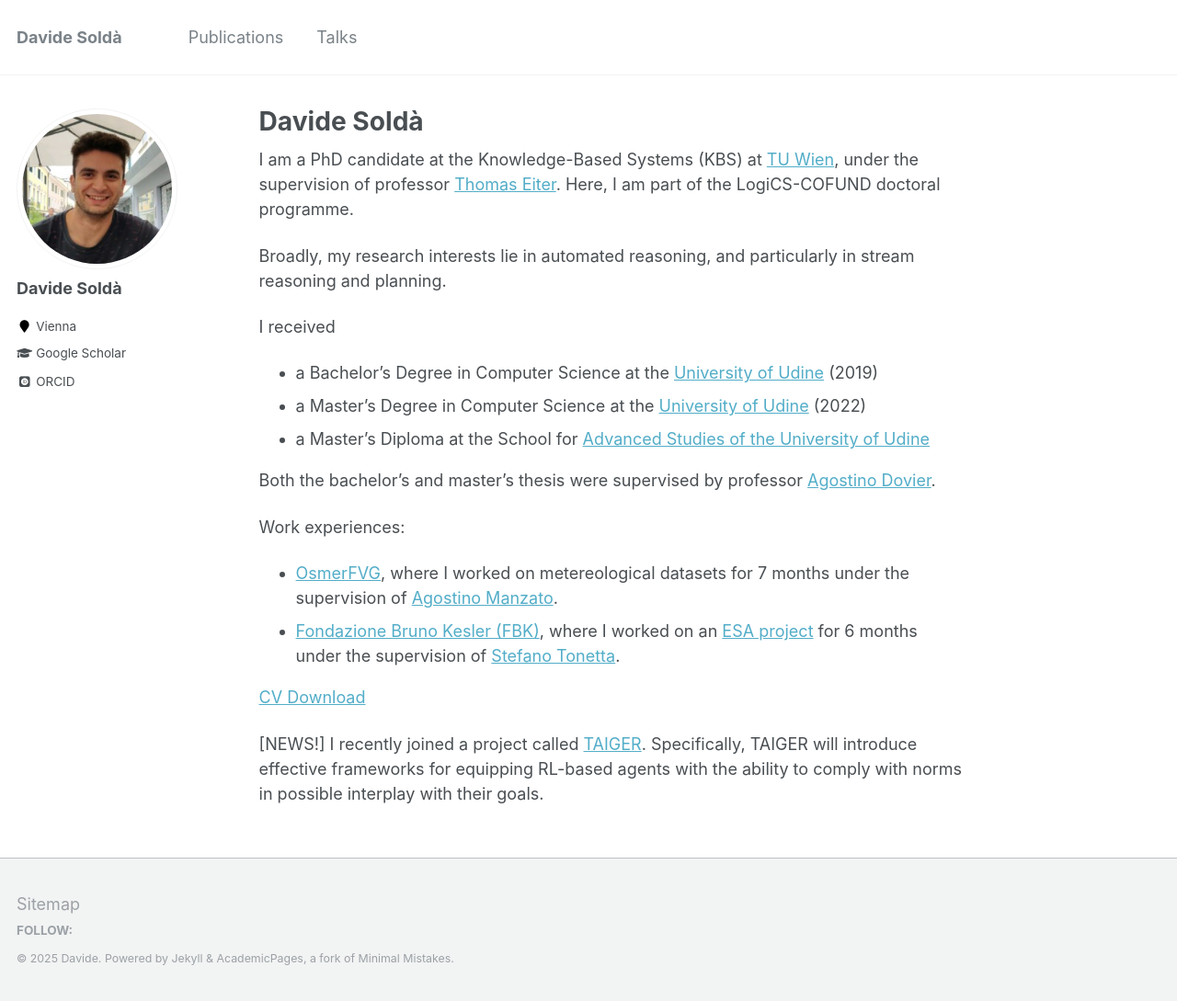
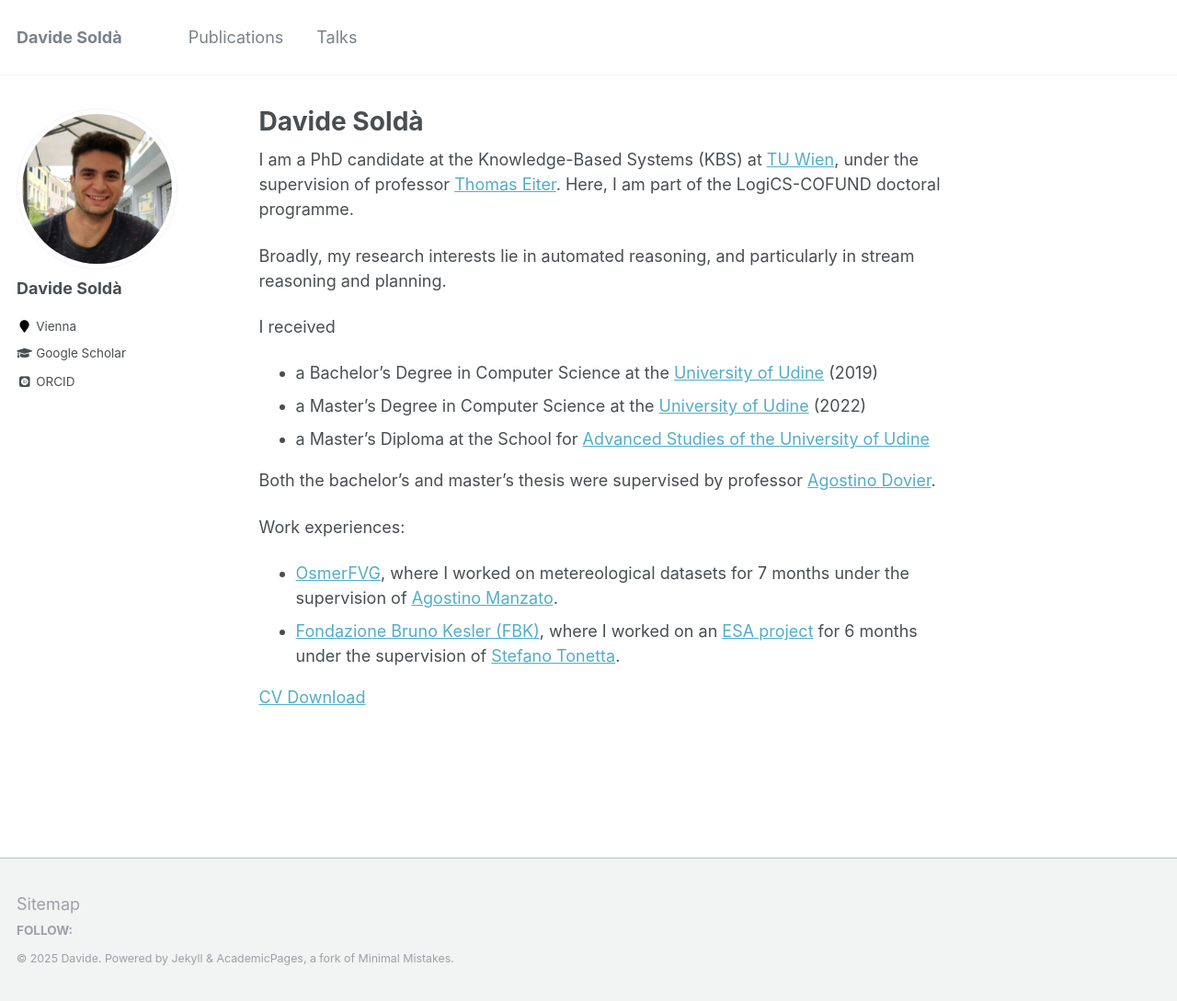
Before and after one commit to DavideSolda/davidesolda.github.io, a Jekyll site: the page built from _pages/about.md, in a window 1280 px wide and 1089 px high. Shown: the whole window at 92% size. Built offline with Jekyll 4.4.1, drawn with Linux system fonts in a browser that asks for light colours; some web fonts are replaced.

Commit message:
Update about.md

```diff
--- a/_pages/about.md
+++ b/_pages/about.md
@@ -25,5 +25,3 @@ Work experiences:
 - [Fondazione Bruno Kesler (FBK)](https://www.fbk.eu/en/), where I worked on an [ESA project](https://es.fbk.eu/index.php/projects/robdt/) for 6 months under the supervision of [Stefano Tonetta](https://es.fbk.eu/?author_name=stefano-tonetta).
 
 [CV Download](https://github.com/DavideSolda/davidesolda.github.io/blob/master/files/solda_cv.pdf)
-
-[NEWS!] I recently joined a project called [TAIGER](https://taiger.logic.at/). Specifically, TAIGER will introduce effective frameworks for equipping RL-based agents with the ability to comply with norms in possible interplay with their goals.
```
